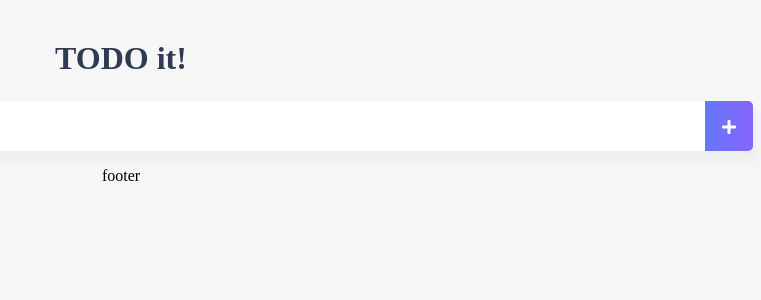
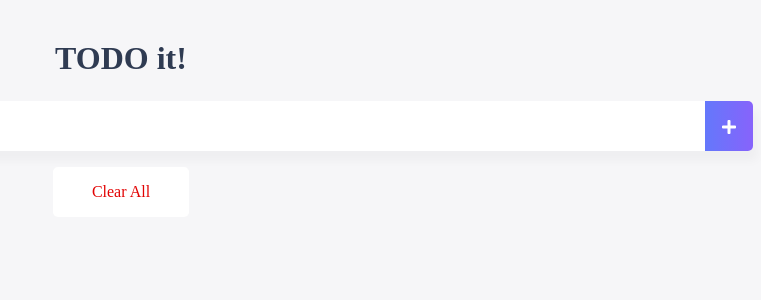
Before and after one commit to gudwns4134/Vue-todo, a Vue app: page / in a window 1280 px wide. Shown: the top 300 px of the page, without its empty margins (519-1280 px from the left). Built offline with nearby package versions, Linux system fonts and the light colour scheme.

Commit message:
complete

```diff
--- a/src/App.vue
+++ b/src/App.vue
@@ -27,7 +27,7 @@
 <style>
 body {
   text-align: center;
-  background-color: #f6f6f6;
+  background-color: #F6F6F8;
 }
 input {
   border-style: groove;
@@ -37,6 +37,6 @@
   border-style: groove;
 }
 .shadow {
-  box-shadow: 5px 10px 10px rgba(0, 0, 0, 0.03);
+  box-shadow: 5px 10px 10px rgba(0, 0, 0, 0.03)
 }
 </style>
--- a/src/components/TodoFooter.vue
+++ b/src/components/TodoFooter.vue
@@ -1,15 +1,32 @@
 <template>
-  <div>
-      footer
+  <div class="clearAllContainer">
+      <span class="clearAllBtn" v-on:click="clearTodo">Clear All</span>
   </div>
 </template>
 
 <script>
 export default {
-
+  methods: {
+    clearTodo: function () {
+      localStorage.clear();
+    }
+  }
 }
 </script>
 
-<style>
+<style scoped>
+.clearAllContainer {
+  width: 8.5rem;
+  height: 50px;
+  line-height: 50px;
+  background-color: white;
+  border-radius: 5px;
+  margin: 0 auto;
+}
 
+.clearAllBtn {
+  color: #e20303;
+  /* 추가 */
+  display: block;
+}
 </style>
--- a/src/components/TodoInput.vue
+++ b/src/components/TodoInput.vue
@@ -16,9 +16,12 @@
     },
     methods: {
         addTodo: function() {   // 저장만 하는 기능
-            localStorage.setItem(this.newTodoItem, this.newTodoItem);
+            if(this.newTodoItem !== '') {
+                var obj = {completed: false, item: this.newTodoItem};   // completed를 list에서 사용하기 위해 이런 식으로 한다.
+                localStorage.setItem(this.newTodoItem, JSON.stringify(obj));    // Object를 String으로 변환해서 저장한다.
                 this.clearInput();
                 // 개발자모드 appliciton에 가면 localStorage 이곳에 key : value로 저장된다.
+            }
         },                                                  // 기능을 따로 분할해서 설정
         clearInput: function() {    // 지우는 기능
             this.newTodoItem = '';
@@ -42,15 +45,17 @@
   font-size: 0.9rem;
 }
 .addContainer {
-    float:right;
+  float: right;
   background: linear-gradient(to right, #6478FB, #8763FB);
   display: block;
   width: 3rem;
   border-radius: 0 5px 5px 0;
 }
-
 .addBtn {
   color: white;
   vertical-align: middle;
 }
+.closeModalBtn {
+  color: #42b983;
+}
 </style>
--- a/src/components/TodoList.vue
+++ b/src/components/TodoList.vue
@@ -1,8 +1,9 @@
 <template>
   <div>
       <ul>
-        <li v-for="( todoItem, index ) in todoItems" v-bind:key="todoItem" class="shadow">
-            {{ todoItem }}
+        <li v-for="( todoItem, index ) in todoItems" v-bind:key="todoItem.item" class="shadow">
+            <i class="checkBtn fas fa-check" v-bind:class="{checkBtnComplated: todoItem.completed}" v-on:click="toggleComplete(todoItem)"></i>
+            <span v-bind:class="{textCompleted: todoItem.completed}">{{ todoItem.item }}</span>
             <span class="removeBtn" v-on:click="removeTodo(todoItem, index)">
                 <i class="fas fa-trash-alt"></i>
             </span>
@@ -23,6 +24,12 @@
             console.log(todoItem, index);
             localStorage.removeItem(todoItem);
             this.todoItems.splice(index, 1);    // api 참고
+        },
+         toggleComplete: function(todoItem) {   //completed 상태 변경
+            todoItem.completed = !todoItem.completed;
+            // 로컬 스토리지의 데이터를 갱신
+            localStorage.removeItem(todoItem.item);
+            localStorage.setItem(todoItem.item, JSON.stringify(todoItem));
         }
     },
     created: function() {
@@ -30,7 +37,7 @@
             for(var i = 0; i < localStorage.length; i++){
                 if(localStorage.key(i) !== 'loglevel:webpack-dev-server'){
                     // loglevel:webpack-dev-server 같지 않은 것들만 축력
-                    this.todoItems.push(localStorage.key(i))
+                    this.todoItems.push(JSON.parse(localStorage.getItem(localStorage.key(i))));
                 }
             }
         }
```
Lines whose indentation alone changed are shown as unchanged.
